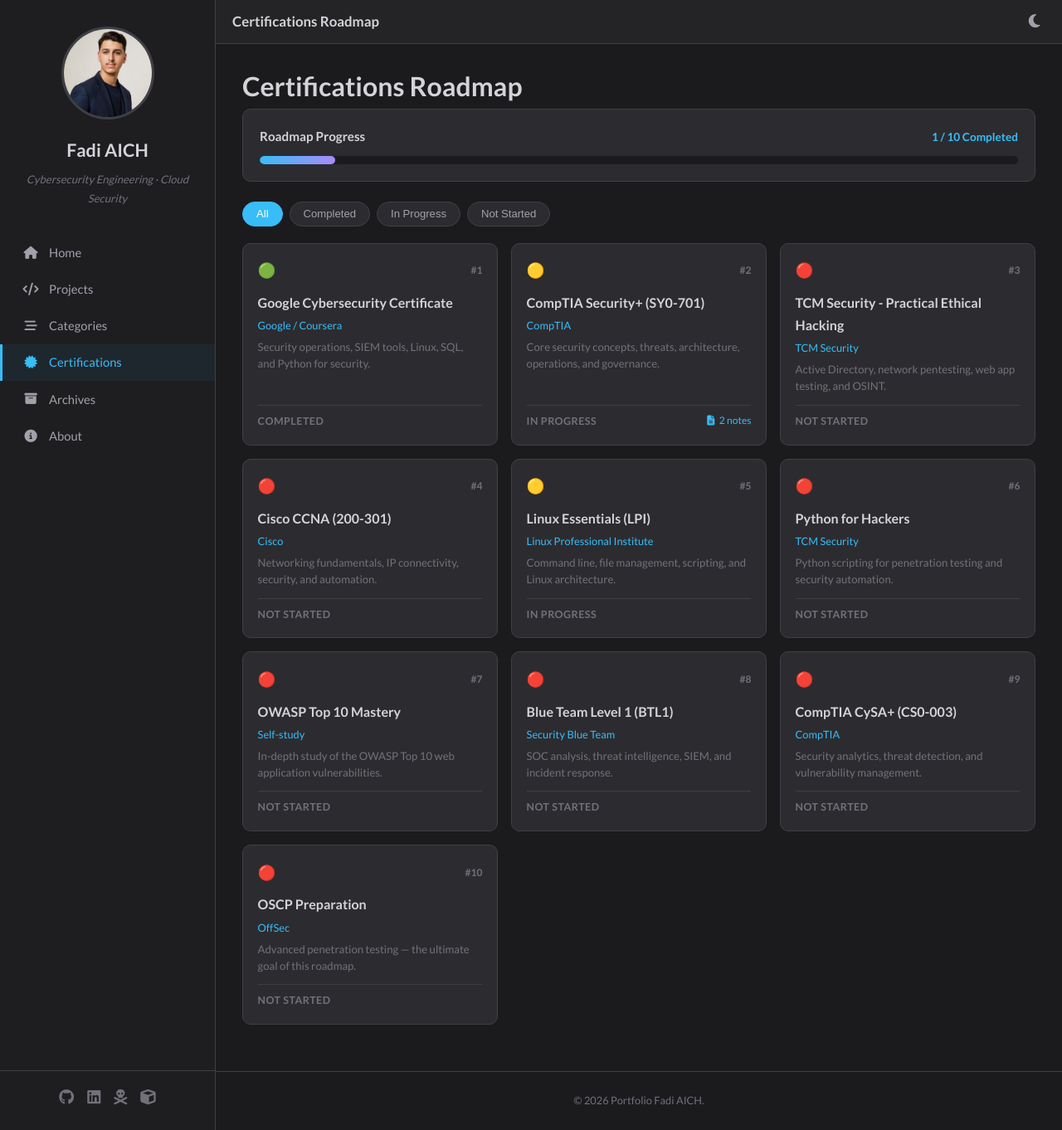
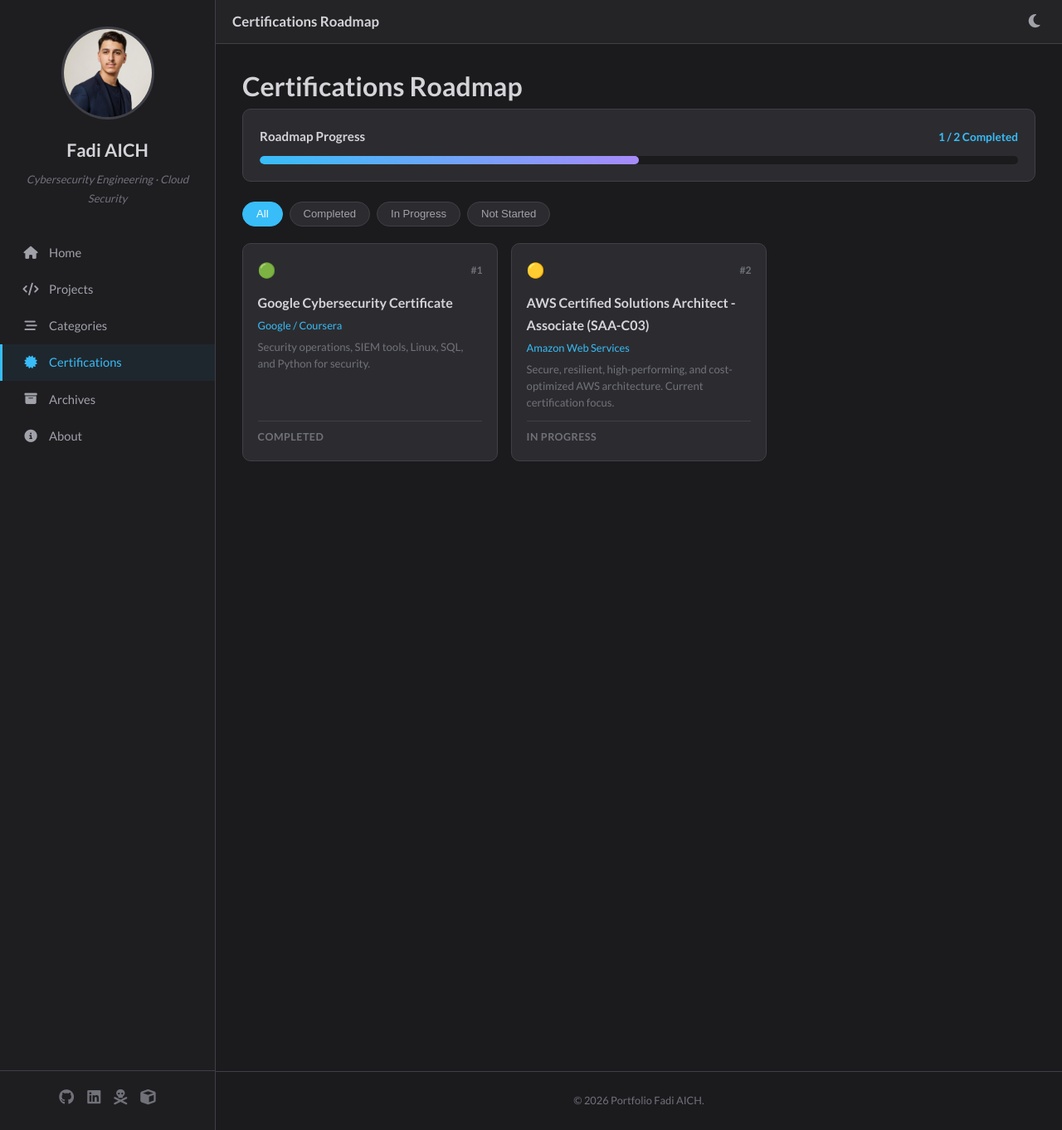
Before and after one commit to Fadi-AICH/Fadi-AICH.github.io, a Jekyll site: the page built from certifications/index.html, in a window 1280 px wide and 1362 px high. Shown: the whole window at 83% size. Built offline with Jekyll 4.4.1, drawn with Linux system fonts in a browser that asks for light colours.

Commit message:
Clean certification roadmap and add AWS SAA focus

```diff
--- a/_data/certifications.yml
+++ b/_data/certifications.yml
@@ -4,48 +4,8 @@
     provider: Google / Coursera
     status: completed
     description: Security operations, SIEM tools, Linux, SQL, and Python for security.
-  - name: CompTIA Security+ (SY0-701)
-    slug: security-plus
-    provider: CompTIA
+  - name: AWS Certified Solutions Architect - Associate (SAA-C03)
+    slug: aws-solutions-architect-associate
+    provider: Amazon Web Services
     status: in-progress
-    description: Core security concepts, threats, architecture, operations, and governance.
-  - name: TCM Security - Practical Ethical Hacking
-    slug: tcm-ethical-hacking
-    provider: TCM Security
-    status: not-started
-    description: Active Directory, network pentesting, web app testing, and OSINT.
-  - name: Cisco CCNA (200-301)
-    slug: ccna
-    provider: Cisco
-    status: not-started
-    description: Networking fundamentals, IP connectivity, security, and automation.
-  - name: Linux Essentials (LPI)
-    slug: linux-essentials
-    provider: Linux Professional Institute
-    status: in-progress
-    description: Command line, file management, scripting, and Linux architecture.
-  - name: Python for Hackers
-    slug: python-for-hackers
-    provider: TCM Security
-    status: not-started
-    description: Python scripting for penetration testing and security automation.
-  - name: OWASP Top 10 Mastery
-    slug: owasp-top-10
-    provider: Self-study
-    status: not-started
-    description: In-depth study of the OWASP Top 10 web application vulnerabilities.
-  - name: Blue Team Level 1 (BTL1)
-    slug: btl1
-    provider: Security Blue Team
-    status: not-started
-    description: SOC analysis, threat intelligence, SIEM, and incident response.
-  - name: CompTIA CySA+ (CS0-003)
-    slug: cysa-plus
-    provider: CompTIA
-    status: not-started
-    description: Security analytics, threat detection, and vulnerability management.
-  - name: OSCP Preparation
-    slug: oscp-prep
-    provider: OffSec
-    status: not-started
-    description: Advanced penetration testing — the ultimate goal of this roadmap.
+    description: Secure, resilient, high-performing, and cost-optimized AWS architecture. Current certification focus.
```
